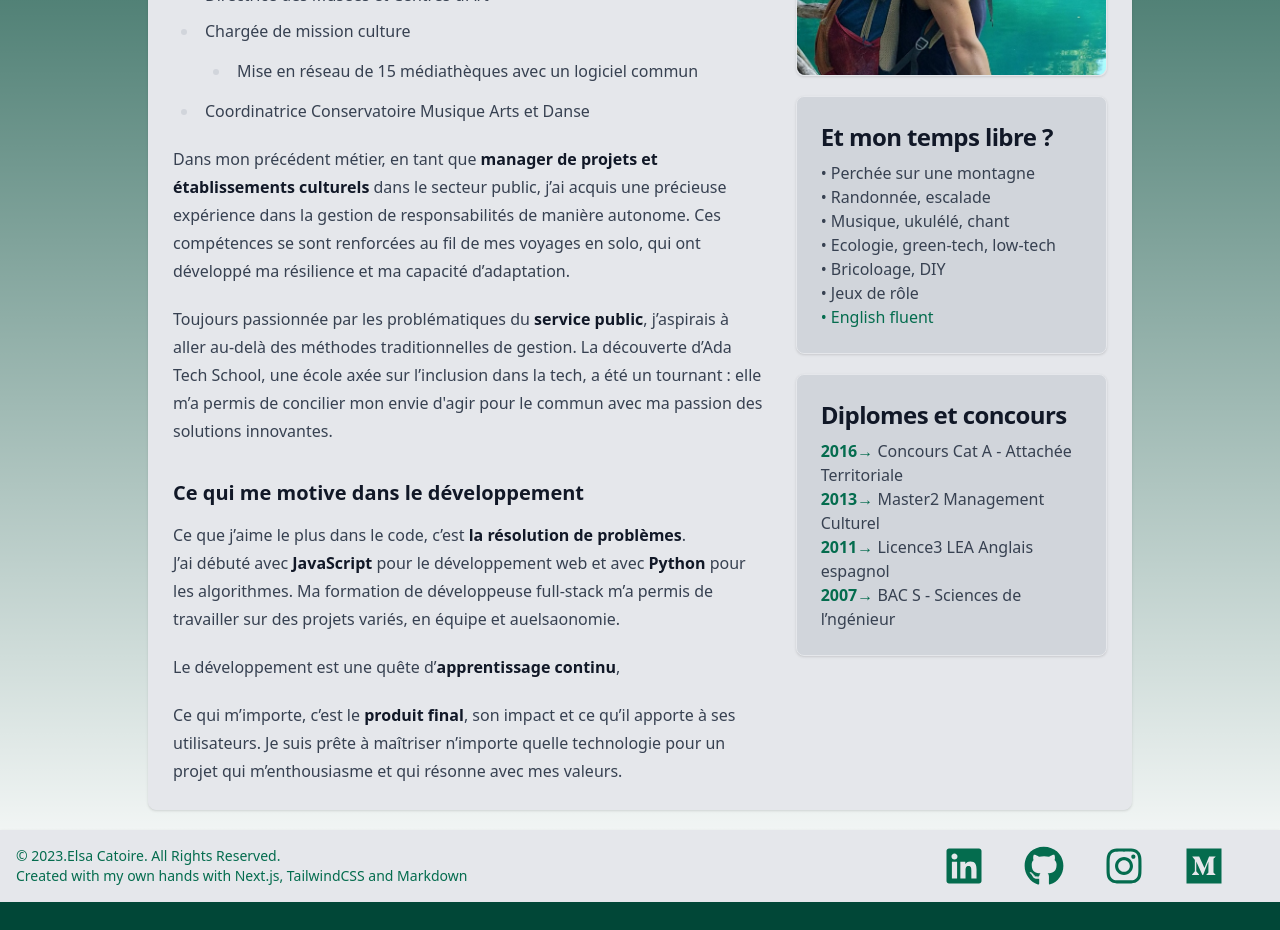
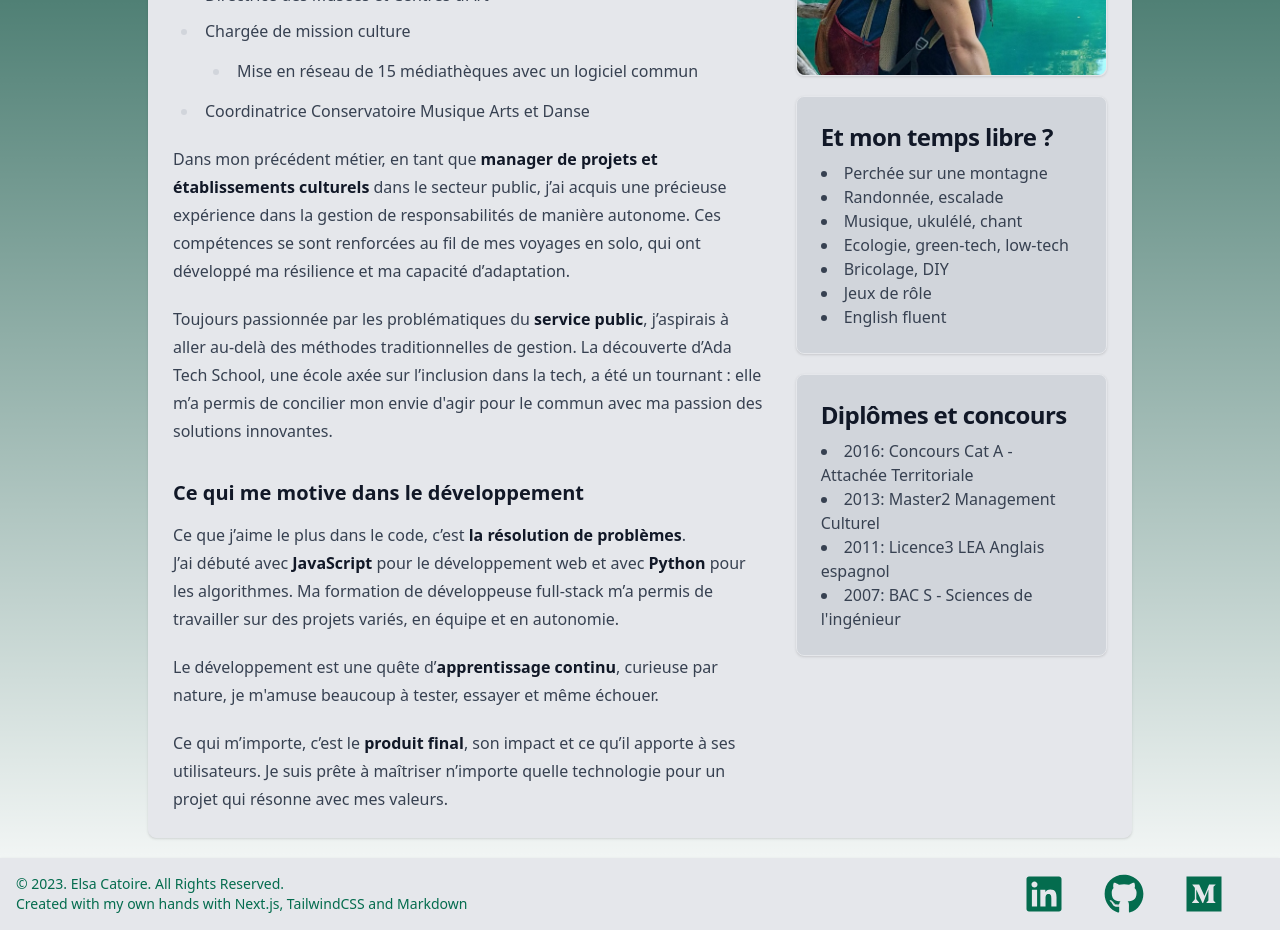
Before and after one commit to elsacatoire/blog-next, a Next.js app: page /presentation in a window 1280 px wide. Shown: the part 420-1350 px from the top of the page. Before the commit the page ends 1322 px from the top, so only its background shows below. Built offline with nearby package versions, Linux system fonts and the light colour scheme.

Commit message:
maj presentation et header

```diff
--- a/app/components/CustomCardList.tsx
+++ b/app/components/CustomCardList.tsx
@@ -21,5 +21,3 @@ const CustomCardList = ({ title, items }: CustomCardListProps) => {
 };
 
 export default CustomCardList;
-const title = "Backlog";
-const items = ["Django, FAST API", "React Native", "Angular", "Docker"];
--- a/app/components/Footer.tsx
+++ b/app/components/Footer.tsx
@@ -9,11 +9,11 @@ export default function Footer() {
 			icon: FaLinkedin,
 		},
 		{ name: "Github", href: "https://github.com/elsacatoire", icon: FaGithub },
-		{
+		/* {
 			name: "Insta",
 			href: "https://www.instagram.com/elsa_des_bois/",
 			icon: FaInstagram,
-		},
+		}, */
 		{
 			name: "Medium",
 			href: "https://medium.com/@elsa.catoire",
@@ -25,9 +25,9 @@ export default function Footer() {
 		<footer className="bg-gray-200 shadow dark:bg-gray-800">
 			<div className="max-w-screen-xl flex flex-wrap items-center justify-between mx-auto p-4">
 				<span className="text-sm text-green-700 sm:text-left dark:text-gray-400">
-					© 2023.
+					© 2023
 					<Link href="/" className="hover:underline">
-						Elsa Catoire
+						. Elsa Catoire
 					</Link>
 					. All Rights Reserved.
 					<p>
--- a/app/components/MyProfilePic2.tsx
+++ b/app/components/MyProfilePic2.tsx
@@ -10,7 +10,6 @@ export default function MyProfilePic2() {
 				width={300}
 				height={300}
 				alt="Elsa Catoire"
-				priority={true}
 			/>
 		</section>
 	);
--- a/app/presentation/page.tsx
+++ b/app/presentation/page.tsx
@@ -1,5 +1,23 @@
+import CustomCardList from "../components/CustomCardList";
 import MarkdownLoader from "../components/MarkdownLoader";
 import MyProfilePic from "../components/MyProfilePic";
+
+const hobbies = [
+	"Perchée sur une montagne",
+	"Randonnée, escalade",
+	"Musique, ukulélé, chant",
+	"Ecologie, green-tech, low-tech",
+	"Bricolage, DIY",
+	"Jeux de rôle",
+	"English fluent",
+];
+
+const diplomas = [
+	"2016: Concours Cat A - Attachée Territoriale",
+	"2013: Master2 Management Culturel",
+	"2011: Licence3 LEA Anglais espagnol",
+	"2007: BAC S - Sciences de l'ingénieur",
+];
 
 export default function Présentation() {
 	return (
@@ -8,60 +26,22 @@ export default function Présentation() {
 				<div className="flex flex-wrap mt-5">
 					<div className="flex flex-col gap-4 md:w-2/3 md:order-1 md:pr-8 m-auto">
 						<h1 className="mb-2 text-2xl font-bold tracking-tight text-gray-900 dark:text-white">
-							En savoir un petit peu plus sur moi{" "}
+							En savoir un petit peu plus sur moi
 						</h1>
 						<div>
 							<MarkdownLoader filePath="/content/presentation.md" />
 						</div>
 					</div>
+
 					<div className="md:w-1/3 md:order-2 center">
 						<MyProfilePic />
-						<div className=" mt-5 p-6 bg-gray-300 border border-gray-200 rounded-lg shadow  dark:bg-gray-800 dark:border-gray-700 dark:hover:bg-gray-700">
-							<h5 className="mb-2 text-2xl font-bold tracking-tight text-gray-900 dark:text-white">
-								Et mon temps libre ?
-							</h5>
-							<p className="font-normal text-gray-700 dark:text-gray-400">
-								&#x2022; Perchée sur une montagne
-							</p>
-							<p className="font-normal text-gray-700 dark:text-gray-400">
-								&#x2022; Randonnée, escalade
-							</p>
-							<p className="font-normal text-gray-700 dark:text-gray-400">
-								&#x2022; Musique, ukulélé, chant
-							</p>
-							<p className="font-normal text-gray-700 dark:text-gray-400">
-								&#x2022; Ecologie, green-tech, low-tech
-							</p>
-							<p className="font-normal text-gray-700 dark:text-gray-400">
-								&#x2022; Bricoloage, DIY
-							</p>
-							<p className="font-normal text-gray-700 dark:text-gray-400">
-								&#x2022; Jeux de rôle
-							</p>
-							<p className="font-normal text-green-700 dark:text-gray-400">
-								&#x2022; English fluent
-							</p>
+
+						<div className="mt-5">
+							<CustomCardList title="Et mon temps libre ?" items={hobbies} />
 						</div>
-						<div className=" mt-5 p-6 bg-gray-300 border border-gray-200 rounded-lg shadow dark:bg-gray-800 dark:border-gray-700 dark:hover:bg-gray-700">
-							<h5 className="mb-2 text-2xl font-bold tracking-tight text-gray-900 dark:text-white">
-								Diplomes et concours
-							</h5>
-							<p className="font-normal text-gray-700 dark:text-gray-400">
-								<span className="font-bold text-green-700">2016&rarr; </span>{" "}
-								Concours Cat A - Attachée Territoriale
-							</p>
-							<p className="font-normal text-gray-700 dark:text-gray-400">
-								<span className="font-bold text-green-700">2013&rarr; </span>{" "}
-								Master2 Management Culturel
-							</p>
-							<p className="font-normal text-gray-700 dark:text-gray-400">
-								<span className="font-bold text-green-700">2011&rarr; </span>{" "}
-								Licence3 LEA Anglais espagnol
-							</p>
-							<p className="font-normal text-gray-700 dark:text-gray-400">
-								<span className="font-bold text-green-700">2007&rarr; </span>{" "}
-								BAC S - Sciences de l&rsquo;ngénieur
-							</p>
+
+						<div className="mt-5">
+							<CustomCardList title="Diplômes et concours" items={diplomas} />
 						</div>
 					</div>
 				</div>
--- a/public/content/presentation.md
+++ b/public/content/presentation.md
@@ -12,8 +12,8 @@ Toujours passionnée par les problématiques du **service public**, j’aspirais
 
 ### Ce qui me motive dans le développement
 Ce que j’aime le plus dans le code, c’est **la résolution de problèmes**.
-J’ai débuté avec **JavaScript** pour le développement web et avec **Python** pour les algorithmes. Ma formation de développeuse full-stack m’a permis de travailler sur des projets variés, en équipe et auelsaonomie.
+J’ai débuté avec **JavaScript** pour le développement web et avec **Python** pour les algorithmes. Ma formation de développeuse full-stack m’a permis de travailler sur des projets variés, en équipe et en autonomie.
 
-Le développement est une quête d’**apprentissage continu**,
+Le développement est une quête d’**apprentissage continu**, curieuse par nature, je m'amuse beaucoup à tester, essayer et même échouer.
 
-Ce qui m’importe, c’est le **produit final**, son impact et ce qu’il apporte à ses utilisateurs. Je suis prête à maîtriser n’importe quelle technologie pour un projet qui m’enthousiasme et qui résonne avec mes valeurs.
+Ce qui m’importe, c’est le **produit final**, son impact et ce qu’il apporte à ses utilisateurs. Je suis prête à maîtriser n’importe quelle technologie pour un projet qui résonne avec mes valeurs.
```
